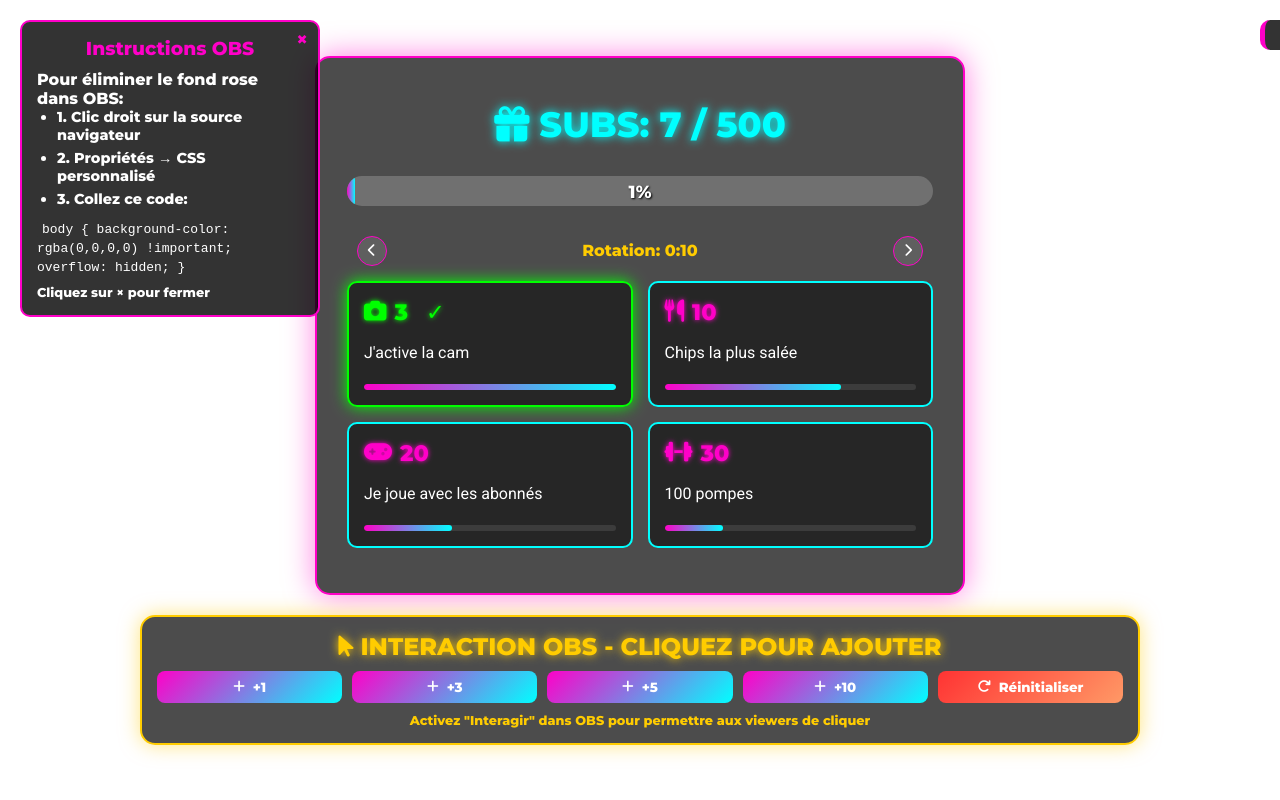
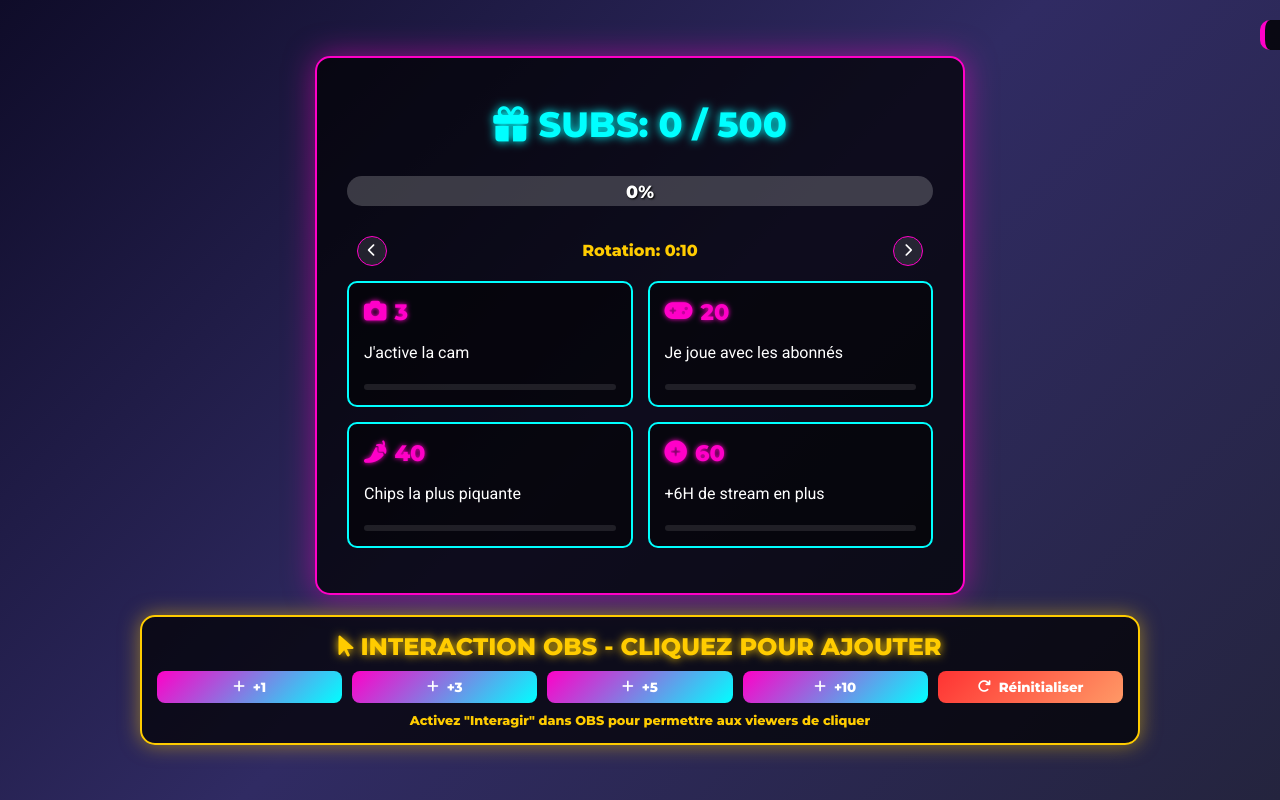
Before and after one commit to walid814/twitch-subgoals, a plain HTML site: page index.html in a window 1280 px wide. Drawn offline with Linux system fonts and the light colour scheme.

Commit message:
Update index.html

```diff
--- a/index.html
+++ b/index.html
@@ -3,7 +3,7 @@
 <head>
     <meta charset="UTF-8">
     <meta name="viewport" content="width=device-width, initial-scale=1.0">
-    <title>Overlay OBS - Squadir</title>
+    <title>Tableau de Bord Stream</title>
     <link rel="stylesheet" href="https://cdnjs.cloudflare.com/ajax/libs/font-awesome/6.4.0/css/all.min.css">
     <style>
         @import url('https://fonts.googleapis.com/css2?family=Montserrat:wght@800;900&family=Roboto:wght@400;700&display=swap');
@@ -15,7 +15,7 @@
         }
 
         body {
-            background-color: transparent !important;
+            background: linear-gradient(135deg, #0f0c29, #302b63, #24243e);
             color: white;
             font-family: 'Montserrat', sans-serif;
             min-height: 100vh;
@@ -24,7 +24,7 @@
             flex-direction: column;
             justify-content: center;
             align-items: center;
-            overflow: hidden;
+            overflow-x: hidden;
             gap: 20px;
         }
 
@@ -411,97 +411,25 @@
             50% { transform: scale(1.2); }
             100% { transform: scale(1); }
         }
-
-        /* Styles pour la prévisualisation OBS */
-        .obs-preview {
-            position: fixed;
-            top: 20px;
-            left: 20px;
-            background: rgba(0, 0, 0, 0.8);
-            color: white;
-            padding: 15px;
-            border-radius: 10px;
-            border: 2px solid #ff00c8;
-            z-index: 1000;
-            max-width: 300px;
-        }
-
-        .obs-preview h3 {
-            color: #ff00c8;
-            margin-bottom: 10px;
-            text-align: center;
-        }
-
-        .obs-preview ul {
-            margin-left: 20px;
-            margin-bottom: 10px;
-        }
-
-        .obs-preview li {
-            margin-bottom: 5px;
-            font-size: 0.9rem;
-        }
-
-        .obs-preview code {
-            background: #333;
-            padding: 2px 5px;
-            border-radius: 4px;
-        }
-
-        .close-preview {
-            position: absolute;
-            top: 5px;
-            right: 10px;
-            cursor: pointer;
-            font-size: 1.2rem;
-            color: #ff00c8;
-        }
     </style>
 </head>
 <body>
-    <div class="obs-preview">
-        <span class="close-preview" onclick="this.parentElement.style.display='none'">×</span>
-        <h3>Instructions OBS</h3>
-        <p>Pour éliminer le fond rose dans OBS:</p>
-        <ul>
-            <li>1. Clic droit sur la source navigateur</li>
-            <li>2. Propriétés → CSS personnalisé</li>
-            <li>3. Collez ce code:</li>
-        </ul>
-        <code>body { background-color: rgba(0,0,0,0) !important; overflow: hidden; }</code>
-        <p style="margin-top: 10px; font-size: 0.8rem;">Cliquez sur × pour fermer</p>
-    </div>
-
     <div class="main-container">
-
-        <!-- Compteur de subs -->
         <div class="container">
             <div class="counter">
-                <i class="fas fa-gift"></i>
-                <span>SUBS:</span>
-                <span id="subCount">7</span>
-                <span>/</span>
-                <span id="maxSubs">500</span>
+                 <i class="fas fa-gift"></i> SUBS: <span id="subCount">0</span>/<span id="maxSubs">500</span>
             </div>
 
-            <!-- Barre de progression principale -->
             <div class="progress-bar">
-                <div class="progress" id="subProgress" style="width: 1.4%;"></div>
-                <div class="progress-text" id="progressText">1.4%</div>
+                <div class="progress" id="subProgress"></div>
+                <div class="progress-text" id="progressText">0%</div>
             </div>
 
-            <!-- Rotateur d'objectifs -->
             <div class="goals-rotator">
                 <div class="rotator-controls">
-                    <button class="rotator-btn prev" onclick="changeGoalSet(-1)">
-                        <i class="fas fa-chevron-left"></i>
-                    </button>
-                    <span class="rotator-timer">
-                        Rotation: <span id="timer">0:15</span>
-                    </span>
-                    <button class="rotator-btn next" onclick="changeGoalSet(1)">
-                        <i class="fas fa-chevron-right"></i>
-                    </button>
+                    <button class="rotator-btn prev" onclick="changeGoalSet(-1)"><i class="fas fa-chevron-left"></i></button>
+                    <span class="rotator-timer">Rotation: <span id="timer">0:15</span></span>
+                    <button class="rotator-btn next" onclick="changeGoalSet(1)"><i class="fas fa-chevron-right"></i></button>
                 </div>
                 <div class="active-goals" id="activeGoals">
                     <!-- Les objectifs actifs seront insérés ici par JavaScript -->
@@ -511,32 +439,18 @@
 
         <!-- Panel d'interaction pour OBS -->
         <div class="interaction-panel">
-            <div class="interaction-title">
-                <i class="fas fa-mouse-pointer"></i>
-                INTERACTION OBS - CLIQUEZ POUR AJOUTER
-            </div>
+            <div class="interaction-title"><i class="fas fa-mouse-pointer"></i> INTERACTION OBS - CLIQUEZ POUR AJOUTER</div>
             <div class="interaction-controls">
-                <button class="interaction-btn" onclick="updateSubs(1)">
-                    <i class="fas fa-plus"></i> +1
-                </button>
-                <button class="interaction-btn" onclick="updateSubs(3)">
-                    <i class="fas fa-plus"></i> +3
-                </button>
-                <button class="interaction-btn" onclick="updateSubs(5)">
-                    <i class="fas fa-plus"></i> +5
-                </button>
-                <button class="interaction-btn" onclick="updateSubs(10)">
-                    <i class="fas fa-plus"></i> +10
-                </button>
-                <button class="interaction-btn reset" onclick="resetSubs()">
-                    <i class="fas fa-redo"></i> Réinitialiser
-                </button>
+                <button class="interaction-btn" onclick="updateSubs(1)"><i class="fas fa-plus"></i> +1</button>
+                <button class="interaction-btn" onclick="updateSubs(3)"><i class="fas fa-plus"></i> +3</button>
+                <button class="interaction-btn" onclick="updateSubs(5)"><i class="fas fa-plus"></i> +5</button>
+                <button class="interaction-btn" onclick="updateSubs(10)"><i class="fas fa-plus"></i> +10</button>
+                <button class="interaction-btn reset" onclick="resetSubs()"><i class="fas fa-redo"></i> Réinitialiser</button>
             </div>
             <div class="click-info">
                 <p>Activez "Interagir" dans OBS pour permettre aux viewers de cliquer</p>
             </div>
         </div>
-
     </div>
 
     <div class="notification" id="notification">
@@ -545,7 +459,7 @@
 
     <script>
         // Configuration
-        let currentSubs = 7;
+        let currentSubs = 0;
         let maxSubs = 500;
         let completedGoals = [];
         let currentGoalSet = 0;
@@ -555,20 +469,20 @@
         // Tous les objectifs
         const allGoals = [
             {threshold: 3, icon: 'fa-camera', text: "J'active la cam"},
+            {threshold: 20, icon: 'fa-gamepad', text: "Je joue avec les abonnés"},
+            {threshold: 40, icon: 'fa-pepper-hot', text: "Chips la plus piquante"},
+            {threshold: 60, icon: 'fa-plus-circle', text: "+6H de stream en plus"},
+            {threshold: 100, icon: 'fa-tshirt', text: "1 KILL = 1 Vêtement en reload"},
+            {threshold: 140, icon: 'fa-plus-circle', text: "+12H de stream en plus"},
+            {threshold: 200, icon: 'fa-cookie', text: "Je mange des croquettes"},
+            {threshold: 500, icon: 'fa-trophy', text: "Bootcamp FNCS avec NOAGGS en 2026"},
             {threshold: 10, icon: 'fa-utensils', text: "Chips la plus salée"},
-            {threshold: 20, icon: 'fa-gamepad', text: "Je joue avec les abonnés"},
             {threshold: 30, icon: 'fa-dumbbell', text: "100 pompes"},
-            {threshold: 40, icon: 'fa-pepper-hot', text: "Chips la plus piquante"},
             {threshold: 50, icon: 'fa-cocktail', text: "Mounette me fait un cocktail dégueulasse"},
-            {threshold: 60, icon: 'fa-plus-circle', text: "+6H de stream en plus"},
             {threshold: 80, icon: 'fa-ghost', text: "On joue à un jeu d'horreur hardcore"},
-            {threshold: 100, icon: 'fa-tshirt', text: "1 KILL = 1 Vêtement en reload"},
             {threshold: 120, icon: 'fa-bed', text: "J'active la caméra pendant que je dors"},
-            {threshold: 140, icon: 'fa-plus-circle', text: "+12H de stream en plus"},
             {threshold: 180, icon: 'fa-chain-broken', text: "Je dois finir Chained Together sans tomber"},
-            {threshold: 200, icon: 'fa-cookie', text: "Je mange des croquettes"},
-            {threshold: 300, icon: 'fa-utensil-spoon', text: "Je cuisine en stream"},
-            {threshold: 500, icon: 'fa-trophy', text: "Bootcamp FNCS avec NOAGGS en 2026"}
+            {threshold: 300, icon: 'fa-utensil-spoon', text: "Je cuisine en stream"}
         ];
 
         // Groupes d'objectifs (4 par groupe)
@@ -660,7 +574,7 @@
                     </div>
                     <div class="mini-progress">
                         <div class="mini-progress-bar" data-threshold="${goal.threshold}"></div>
-                        <div class="mini-progress-text">${Math.min(currentSubs, goal.threshold)}/${goal.threshold}</div>
+                        <div class="mini-progress-text">0/${goal.threshold}</div>
                     </div>
                 `;
 
```
